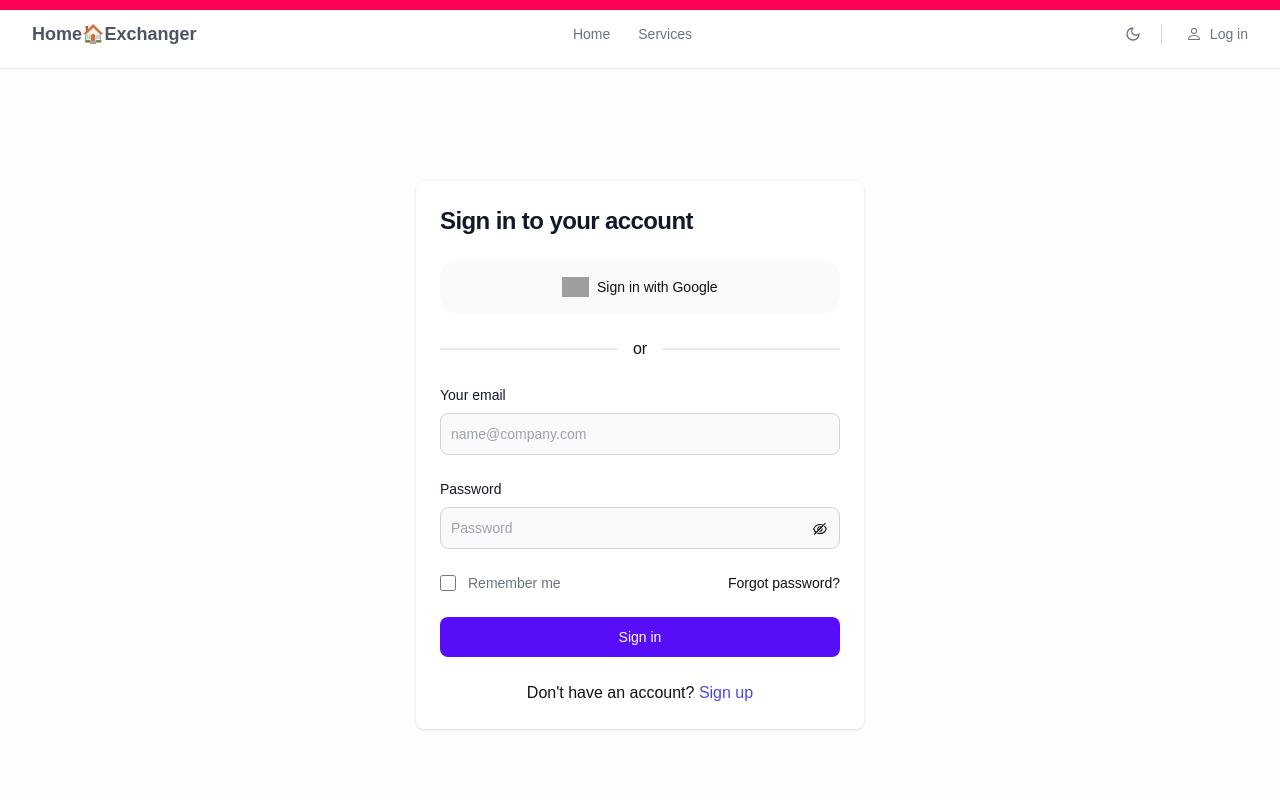
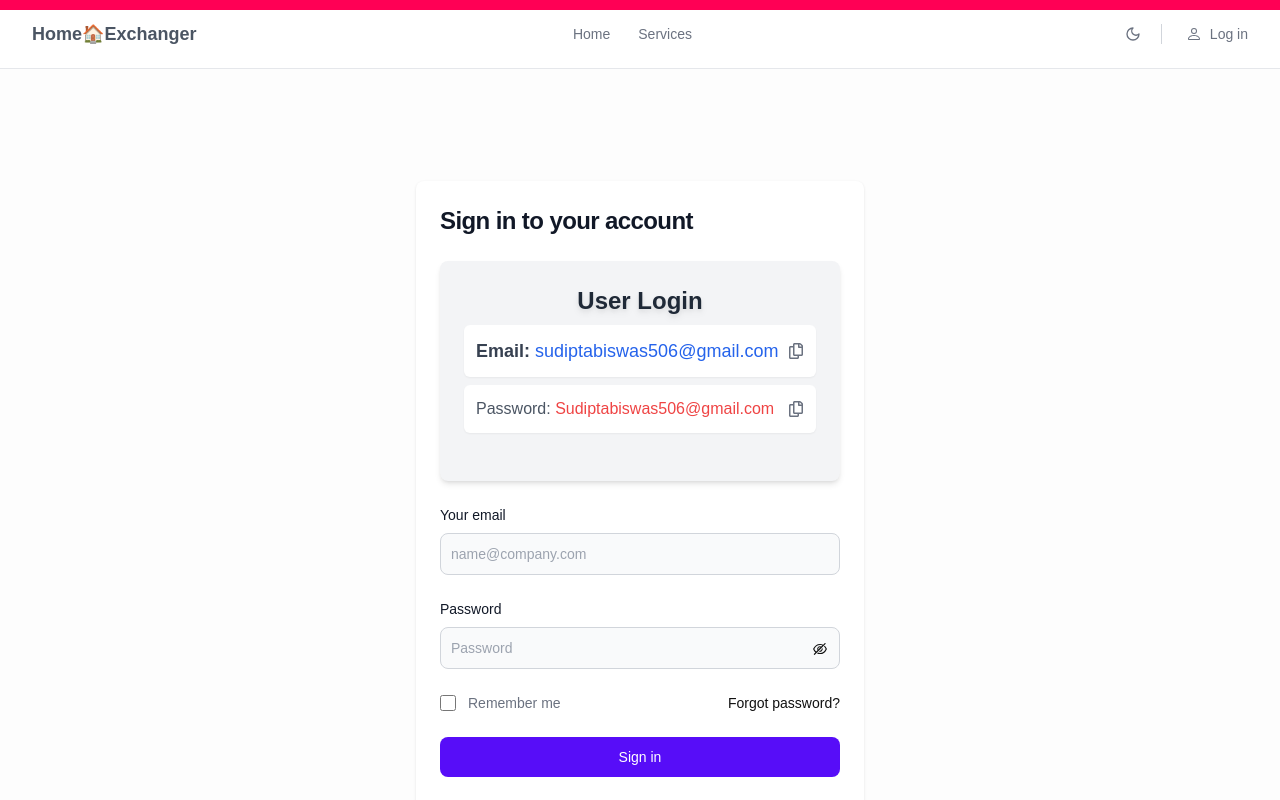
Before and after one commit to Sudiptacoding/HomeExchanger-fontend-2023-14-MERN, a React (Vite) app: page /login in a window 1280 px wide. Shown: the top 800 px of the page. Built offline with nearby package versions, Linux system fonts and the light colour scheme; no server answers; grey boxes are pictures that could not be loaded.

Commit message:
New change

```diff
--- a/package.json
+++ b/package.json
@@ -25,7 +25,7 @@
     "react-headroom": "^3.2.1",
     "react-helmet": "^6.1.0",
     "react-hot-toast": "^2.4.1",
-    "react-icons": "^4.11.0",
+    "react-icons": "^4.12.0",
     "react-router-dom": "^6.18.0",
     "react-search-autocomplete": "^8.5.2",
     "react-simple-typewriter": "^5.0.1",
--- a/src/hooks/useAxios.jsx
+++ b/src/hooks/useAxios.jsx
@@ -1,7 +1,7 @@
 import axios from 'axios';
 
 const instance = axios.create({
-    baseURL: 'http://localhost:3000',
+    baseURL: 'https://home-exchanger-backend-2023-14-mern.vercel.app',
     withCredentials: true
 });
 
--- a/src/pages/Login/Login.jsx
+++ b/src/pages/Login/Login.jsx
@@ -5,6 +5,7 @@ import toast from 'react-hot-toast';
 import { AiOutlineEye, AiOutlineEyeInvisible } from 'react-icons/ai';
 import useAxios from '../../hooks/useAxios';
 import { Helmet } from 'react-helmet';
+import { FaRegCopy } from "react-icons/fa";
 
 
 const Login = () => {
@@ -48,6 +49,20 @@ const Login = () => {
             })
     }
 
+
+    const handleCopy = (text) => {
+        navigator.clipboard.writeText(text);
+        toast.success(`Copied: ${text}`, {
+            duration: 2000,
+            position: "top-right",
+        });
+    };
+
+    const users = [
+        { role: "User Login", email: "sudiptabiswas506@gmail.com", password: "Sudiptabiswas506@gmail.com" },
+
+    ];
+
     return (
         <div>
             <Helmet>
@@ -55,21 +70,41 @@ const Login = () => {
                 <meta name="description" content="Helmet application" />
             </Helmet>
             <section className="">
-                <div className="flex flex-col items-center justify-start h-screen py-20 mx-auto shadow lg:px-6 lg:py-28 dark:border dark:bg-gray-800 dark:border-gray-700" >
+                <div className="flex flex-col items-center justify-start h-fit py-20 mx-auto shadow lg:px-6 lg:py-28 dark:border dark:bg-gray-800 dark:border-gray-700" >
                     <div className="w-full bg-white rounded-lg shadow-none backdrop-blur-xl lg:shadow dark:border md:mt-0 sm:max-w-md xl:p-0 dark:bg-gray-800 dark:border-gray-700">
                         <div className="space-y-4 p-7 lg:p-6 md:space-y-6">
                             <h1 className="text-xl font-bold leading-tight tracking-tight text-gray-900 md:text-2xl dark:text-white">
                                 Sign in to your account
                             </h1>
 
-                            <a onClick={handelGoogleSignin} class="flex items-center cursor-pointer justify-center w-full py-4 mb-6 text-sm font-medium transition duration-300 rounded-2xl text-grey-900 bg-[#f9fafb] hover:bg-grey-400 focus:ring-4 focus:ring-grey-300">
-                                <img class="h-5 mr-2" src="https://raw.githubusercontent.com/Loopple/loopple-public-assets/main/motion-tailwind/img/logos/logo-google.png" alt="" />
-                                Sign in with Google
-                            </a>
-                            <div class="flex items-center mb-3">
-                                <hr class="h-0 border-b border-solid border-grey-500 grow" />
-                                <p class="mx-4 text-grey-600">or</p>
-                                <hr class="h-0 border-b border-solid border-grey-500 grow" />
+                            <div className="bg-gray-100 p-6 rounded-lg shadow-md text-center max-w-md mx-auto">
+
+
+                                {users.map((user, index) => (
+                                    <div key={index} className="mb-6">
+                                        <p className="text-2xl font-bold text-gray-800 drop-shadow-md">{user.role}</p>
+
+                                        <div className="flex items-center justify-between bg-white p-3 rounded-md mt-2 shadow-sm">
+                                            <h5 className="text-lg font-semibold text-gray-700">
+                                                Email: <span className="text-blue-600">{user.email}</span>
+                                            </h5>
+                                            <FaRegCopy
+                                                className="text-gray-500 cursor-pointer hover:text-blue-600 transition-all"
+                                                onClick={() => handleCopy(user.email)}
+                                            />
+                                        </div>
+
+                                        <div className="flex items-center justify-between bg-white p-3 rounded-md mt-2 shadow-sm">
+                                            <h6 className="text-md text-gray-600">
+                                                Password: <span className="text-red-500">{user.password}</span>
+                                            </h6>
+                                            <FaRegCopy
+                                                className="text-gray-500 cursor-pointer hover:text-red-500 transition-all"
+                                                onClick={() => handleCopy(user.password)}
+                                            />
+                                        </div>
+                                    </div>
+                                ))}
                             </div>
 
 
--- a/src/pages/Registration/Registration.jsx
+++ b/src/pages/Registration/Registration.jsx
@@ -19,7 +19,7 @@ const Registration = () => {
     const location = useLocation();
 
     const handelFileData = (e) => {
-        const imgbbApiKey = '48262f7096c971f7f2f1b695ae2a6be0';
+        const imgbbApiKey = '9d5e814c7c5f4867978ca6169e144b8b';
         const selectedFile = e.target.files[0];
         const inputType = selectedFile.type.split('/')[1];
         if (inputType !== 'png' && inputType !== 'jpeg') {
@@ -94,17 +94,17 @@ const Registration = () => {
             })
     }
 
-    const handelGoogleSignin = () => {
-        handelGoogle()
-            .then(res => {
-                const email = res.user.email
-                axiosAuth.post('/jwt', { email })
-                    .then(() => {
-                        swal("Sucess!", `User created sucessfully`, "success");
-                        navigate(location?.state ? location.state : '/')
-                    })
-            })
-    }
+    // const handelGoogleSignin = () => {
+    //     handelGoogle()
+    //         .then(res => {
+    //             const email = res.user.email
+    //             axiosAuth.post('/jwt', { email })
+    //                 .then(() => {
+    //                     swal("Sucess!", `User created sucessfully`, "success");
+    //                     navigate(location?.state ? location.state : '/')
+    //                 })
+    //         })
+    // }
 
     return (
         <div>
@@ -113,21 +113,21 @@ const Registration = () => {
                 <meta name="description" content="Helmet application" />
             </Helmet>
             <section className="">
-                <div className="flex flex-col items-center justify-start h-screen py-5 mx-auto shadow lg:pt-20 dark:border dark:bg-gray-800 dark:border-gray-700">
+                <div className="flex flex-col items-center justify-start h-fit py-5 mx-auto shadow lg:pt-20 dark:border dark:bg-gray-800 dark:border-gray-700">
                     <div className="w-full rounded-lg shadow-none lg:shadow dark:border md:mt-0 sm:max-w-md xl:p-0 dark:bg-gray-800 dark:border-gray-700 backdrop-blur-xl">
                         <div className="space-y-4 p-7 lg:p-6 md:space-y-6 ">
                             <h1 className="text-xl font-bold leading-tight tracking-tight text-gray-900 md:text-2xl dark:text-white">
                                 Create your Free Account
                             </h1>
-                            <a onClick={handelGoogleSignin} class="flex items-center justify-center cursor-pointer w-full py-4 mb-6 text-sm font-medium transition duration-300 rounded-2xl text-grey-900 bg-[#f9fafb] hover:bg-grey-400 focus:ring-4 focus:ring-grey-300">
+                            {/* <a onClick={handelGoogleSignin} class="flex items-center justify-center cursor-pointer w-full py-4 mb-6 text-sm font-medium transition duration-300 rounded-2xl text-grey-900 bg-[#f9fafb] hover:bg-grey-400 focus:ring-4 focus:ring-grey-300">
                                 <img class="h-5 mr-2" src="https://raw.githubusercontent.com/Loopple/loopple-public-assets/main/motion-tailwind/img/logos/logo-google.png" alt="" />
-                                Sign in with Google
-                            </a>
-                            <div class="flex items-center mb-3">
+
+                            </a> */}
+                            {/* <div class="flex items-center mb-3">
                                 <hr class="h-0 border-b border-solid border-grey-500 grow" />
                                 <p class="mx-4 text-grey-600">or</p>
                                 <hr class="h-0 border-b border-solid border-grey-500 grow" />
-                            </div>
+                            </div> */}
                             <form onSubmit={handelRegistration} className="space-y-4 md:space-y-6" action="#">
                                 <div>
                                     <label className="block mb-2 text-sm font-medium text-gray-900 dark:text-white">Your Name</label>
```
Also changed, not shown: 2 other files (tests, documents, lock files or other folders).
